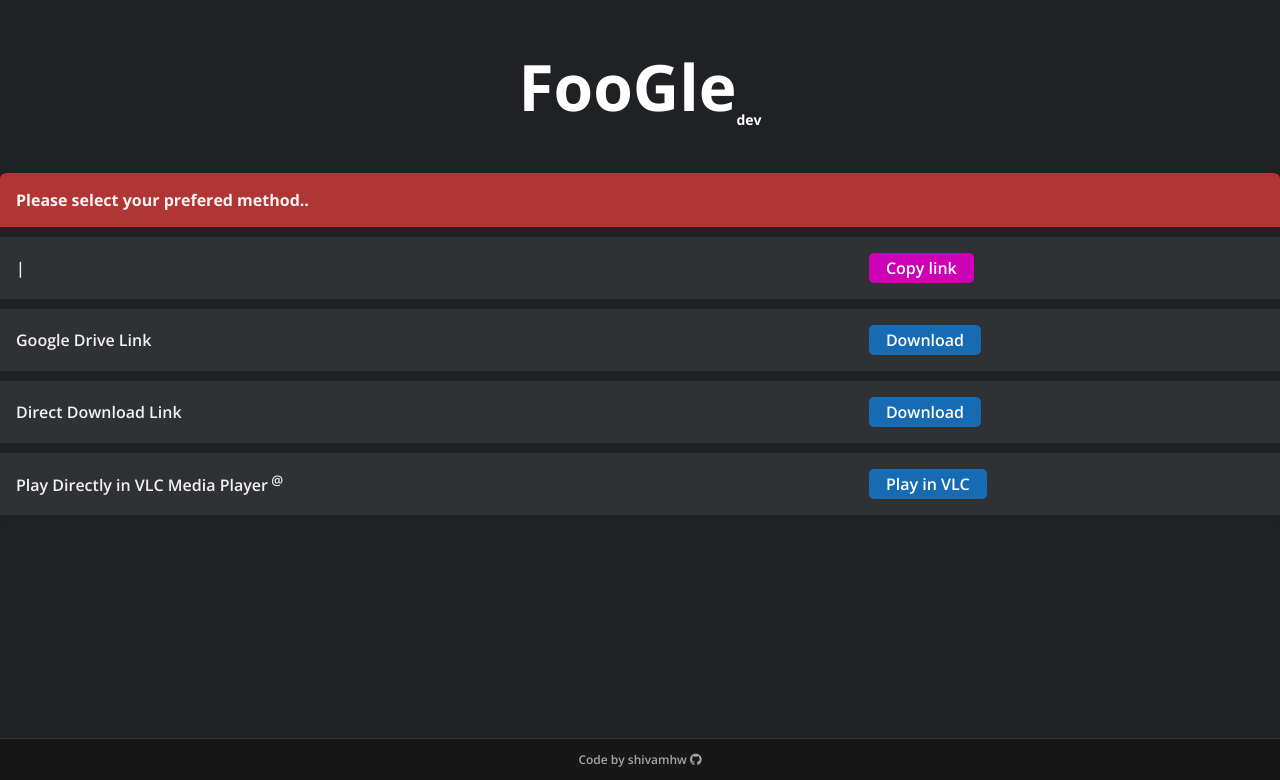
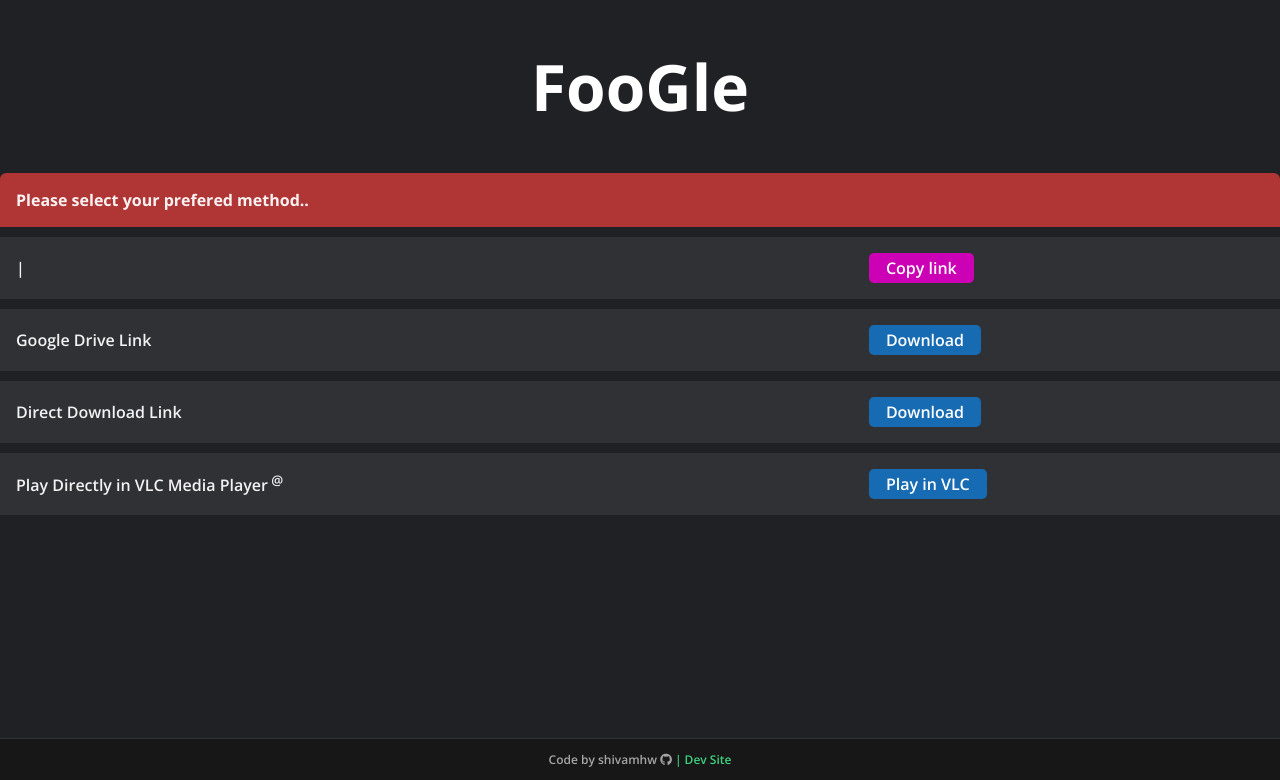
Before and after one commit to shivamhw/foogle, a Python web app: template app/templates/links.html in a window 1280 px wide. Shown: the part 20-800 px from the top of the page. Run offline with Jinja, Linux system fonts and the light colour scheme; the template is opened without the code that fills it, so the values that code supplies are empty; some web fonts are replaced.

Commit message:
dev site link added

```diff
--- a/app/templates/base.html
+++ b/app/templates/base.html
@@ -41,7 +41,7 @@
         </nav>
     </header>
     <div class="main_logo">
-        <h1><a href="/">FooGle<sub style="font-size: 14px;" >dev</sub></a></h1>
+        <h1><a href="/">FooGle</a></h1>
     </div>
     <div class="please_wait_container" id="please_wait_container_id">
         <div>
@@ -56,8 +56,11 @@
     </div>
 
     <footer>
-        <p><a href="https://github.com/shivamhw">Code by shivamhw <i style="font-style: normal;" class="fa-brands fa-github"></i> </a></p>
-    </footer>
+        <p>
+            <a href="https://github.com/shivamhw">Code by shivamhw <i style="font-style: normal;" class="fa-brands fa-github"></i> </a>
+            <a href="https://dev.shivamhw.codes" style="color: var(--accent-green);">| Dev Site</a>
+        </p>
+            </footer>
 </body>
 
 </html>
```
